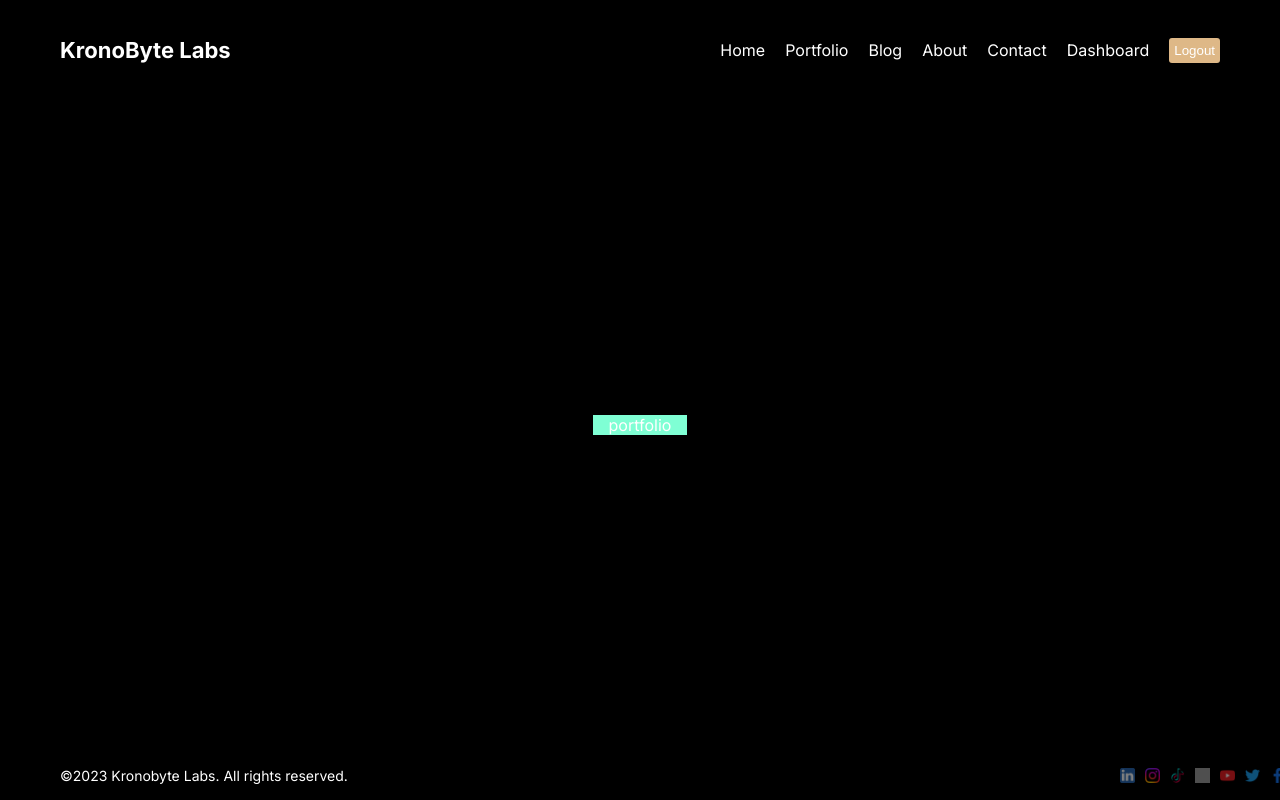
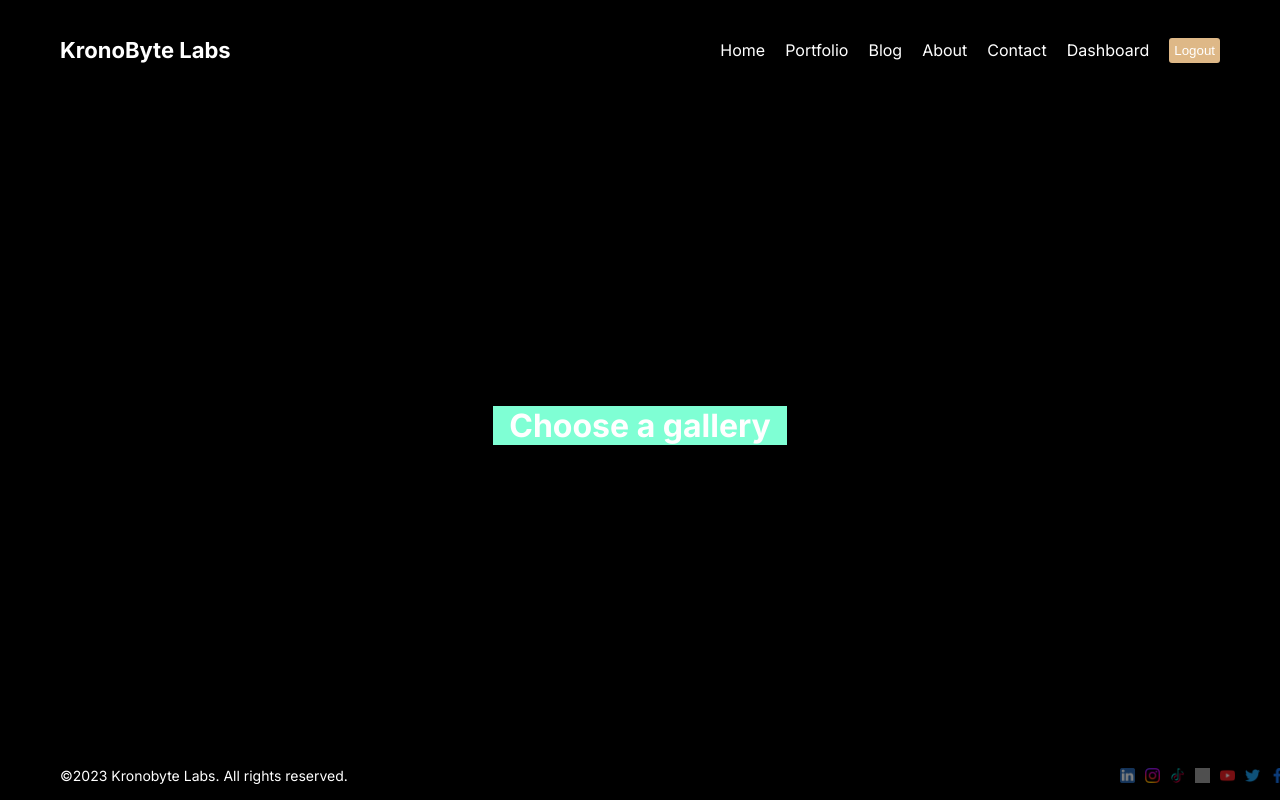
Before and after one commit to collinskrotich/kronobytelabs, a Next.js app: page /portfolio in a window 1280 px wide. Built offline with nearby package versions, Linux system fonts and the light colour scheme; grey boxes are pictures that could not be loaded.

Commit message:
portfolio change in progress

```diff
--- a/src/app/portfolio/page.jsx
+++ b/src/app/portfolio/page.jsx
@@ -3,7 +3,9 @@ import styles from './Portfolio.module.css'
 
 const portfolio = () => {
   return (
-    <div className={styles.container}>portfolio</div>
+    <div className={styles.container}>
+      <h1 className={styles.selectTitle}>Choose a gallery</h1>
+  </div>
   )
 }
 
```
